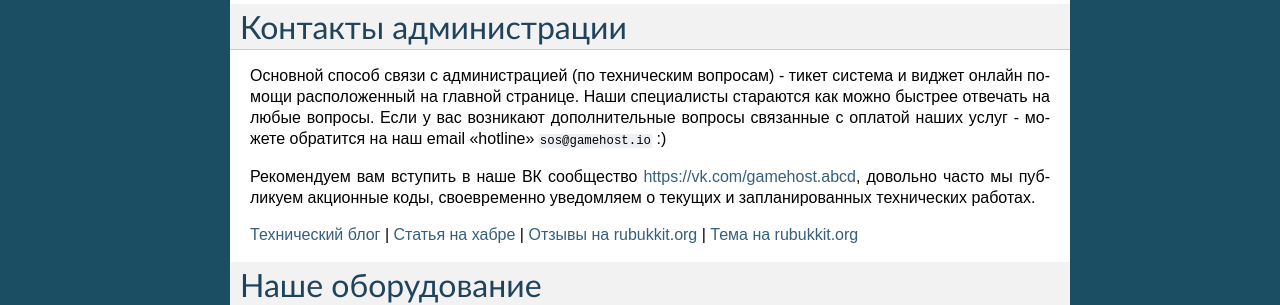
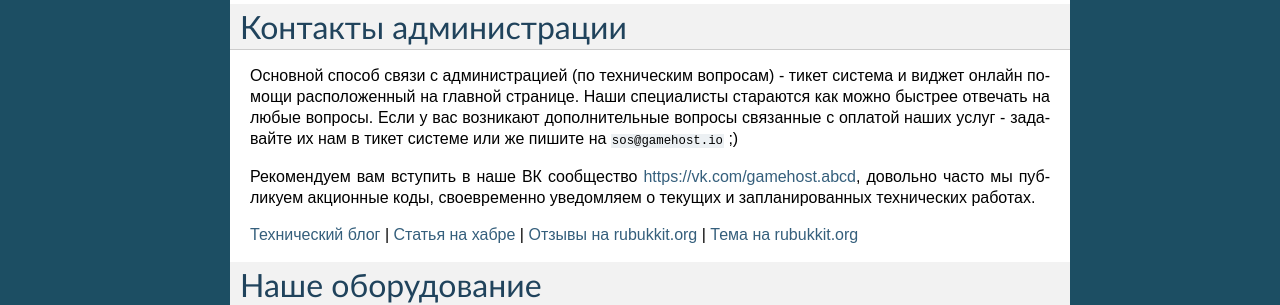
Before and after one commit to h1kkan/gamehost-wiki, a Sphinx documentation site: the page built from docs/index.rst, in a window 1280 px wide. Shown: the part 822-1127 px from the top of the page. Built offline with Sphinx 7.4.7, drawn with Linux system fonts in a browser that asks for light colours.

Commit message:
Update index.rst

```diff
--- a/docs/index.rst
+++ b/docs/index.rst
@@ -19,7 +19,7 @@
 Контакты администрации
 ======================
 
-Основной способ связи с администрацией (по техническим вопросам) - тикет система и виджет онлайн помощи расположенный на главной странице. Наши специалисты стараются как можно быстрее отвечать на любые вопросы. Если у вас возникают дополнительные вопросы связанные с оплатой наших услуг - можете обратится на наш email "hotline" ``sos@gamehost.io`` :)
+Основной способ связи с администрацией (по техническим вопросам) - тикет система и виджет онлайн помощи расположенный на главной странице. Наши специалисты стараются как можно быстрее отвечать на любые вопросы. Если у вас возникают дополнительные вопросы связанные с оплатой наших услуг - задавайте их нам в тикет системе или же пишите на ``sos@gamehost.io`` ;)
 
 Рекомендуем вам вступить в наше ВК сообщество https://vk.com/gamehost.abcd, довольно часто мы публикуем акционные коды, своевременно уведомляем о текущих и запланированных технических работах.
 
```
